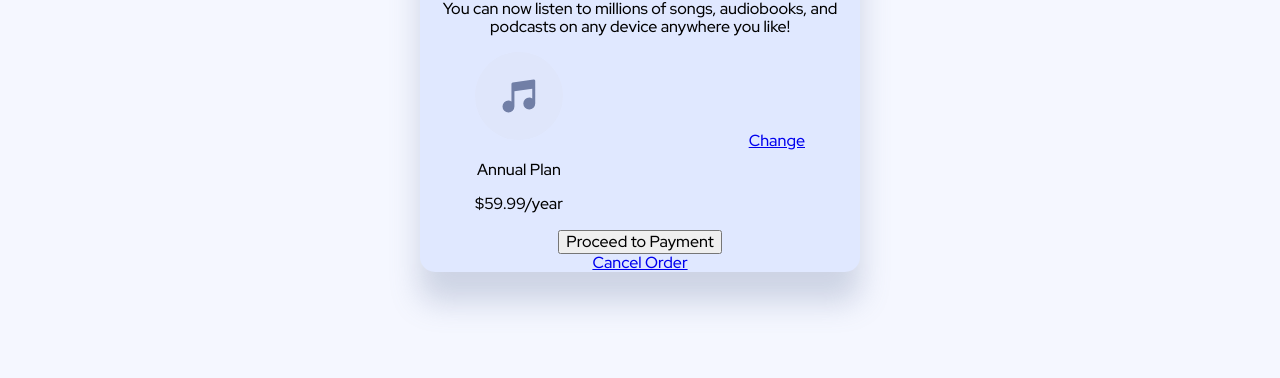
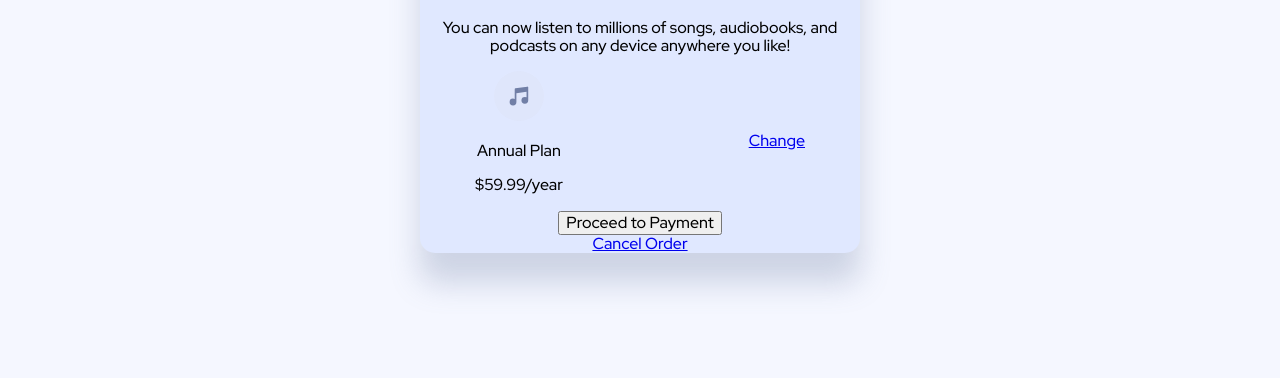
Before and after one commit to napalm-git/order-summary-component, a website: page index.html in a window 1280 px wide. Shown: the part 422-800 px from the top of the page. Drawn offline with nearby package versions, Linux system fonts and the light colour scheme.

Commit message:
style music icon

```diff
--- a/sass/main.scss
+++ b/sass/main.scss
@@ -40,5 +40,10 @@ body {
     justify-content: space-between;
     width: 75%;
     gap: 10px;
+
+    & img {
+      height: 50px;
+      width: 50px;
+    }
   }
 }
```
Also changed, not shown: sass/main.css, 1 other file.
